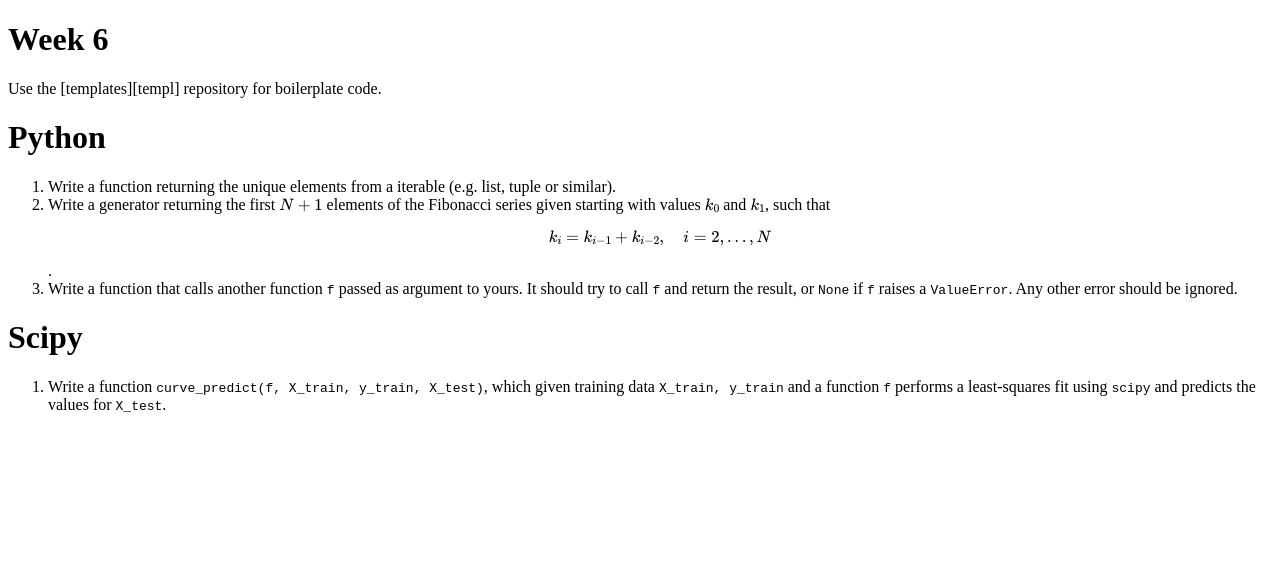
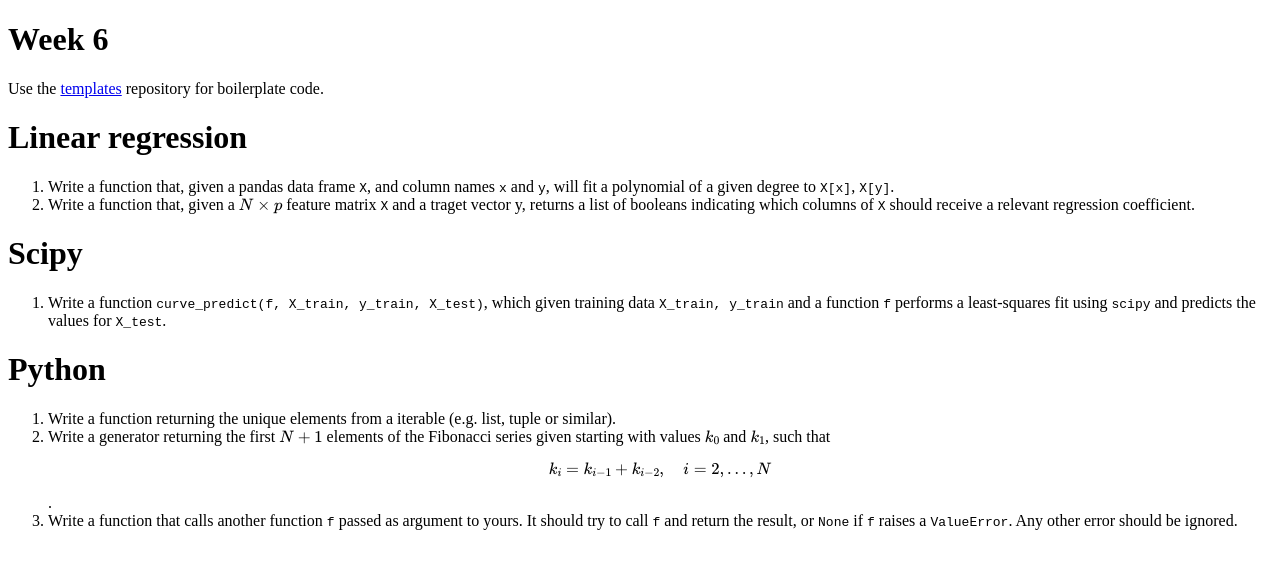
Before and after one commit to dhesse/STK-INF4000-hw, a plain HTML site: page week6.html in a window 1280 px wide. Drawn offline with nearby package versions, Linux system fonts and the light colour scheme; some packages are replaced by stand-ins of ours.

Commit message:
Adding week 6 regession tasks.

```diff
--- a/week6.html
+++ b/week6.html
@@ -6,22 +6,27 @@
   <meta name="generator" content="pandoc" />
   <title>Week 6</title>
   <style type="text/css">code{white-space: pre;}</style>
-  <script src="https://cdn.mathjax.org/mathjax/latest/MathJax.js?config=TeX-AMS-MML_HTMLorMML" type="text/javascript"></script>
+  <script src="https://cdn.mathjax.org/mathjax/latest/MathJax.js?config=TeX-AMS_CHTML-full" type="text/javascript"></script>
 </head>
 <body>
 <div id="header">
 <h1 class="title">Week 6</h1>
 </div>
-<p>Use the [templates][templ] repository for boilerplate code.</p>
+<p>Use the <a href="https://github.com/dhesse/STK-INF4000-templates">templates</a> repository for boilerplate code.</p>
+<h1 id="linear-regression">Linear regression</h1>
+<ol style="list-style-type: decimal">
+<li>Write a function that, given a pandas data frame <code>X</code>, and column names <code>x</code> and <code>y</code>, will fit a polynomial of a given degree to <code>X[x]</code>, <code>X[y]</code>.</li>
+<li>Write a function that, given a <span class="math inline">\(N \times p\)</span> feature matrix <code>X</code> and a traget vector y, returns a list of booleans indicating which columns of <code>X</code> should receive a relevant regression coefficient.</li>
+</ol>
+<h1 id="scipy">Scipy</h1>
+<ol style="list-style-type: decimal">
+<li>Write a function <code>curve_predict(f, X_train, y_train, X_test)</code>, which given training data <code>X_train, y_train</code> and a function <code>f</code> performs a least-squares fit using <code>scipy</code> and predicts the values for <code>X_test</code>.</li>
+</ol>
 <h1 id="python">Python</h1>
 <ol style="list-style-type: decimal">
 <li>Write a function returning the unique elements from a iterable (e.g. list, tuple or similar).</li>
 <li>Write a generator returning the first <span class="math inline">\(N + 1\)</span> elements of the Fibonacci series given starting with values <span class="math inline">\(k_0\)</span> and <span class="math inline">\(k_1\)</span>, such that <span class="math display">\[k_i = k_{i-1} + k_{i-2},\quad i = 2, \ldots, N\]</span>.</li>
 <li>Write a function that calls another function <code>f</code> passed as argument to yours. It should try to call <code>f</code> and return the result, or <code>None</code> if <code>f</code> raises a <code>ValueError</code>. Any other error should be ignored.</li>
 </ol>
-<h1 id="scipy">Scipy</h1>
-<ol style="list-style-type: decimal">
-<li>Write a function <code>curve_predict(f, X_train, y_train, X_test)</code>, which given training data <code>X_train, y_train</code> and a function <code>f</code> performs a least-squares fit using <code>scipy</code> and predicts the values for <code>X_test</code>.</li>
-</ol>
 </body>
 </html>
```
Also changed, not shown: week1.html (+1 -1 lines), week2.html (+1 -1 lines), week4.html (+1 -1 lines), 1 other file.
